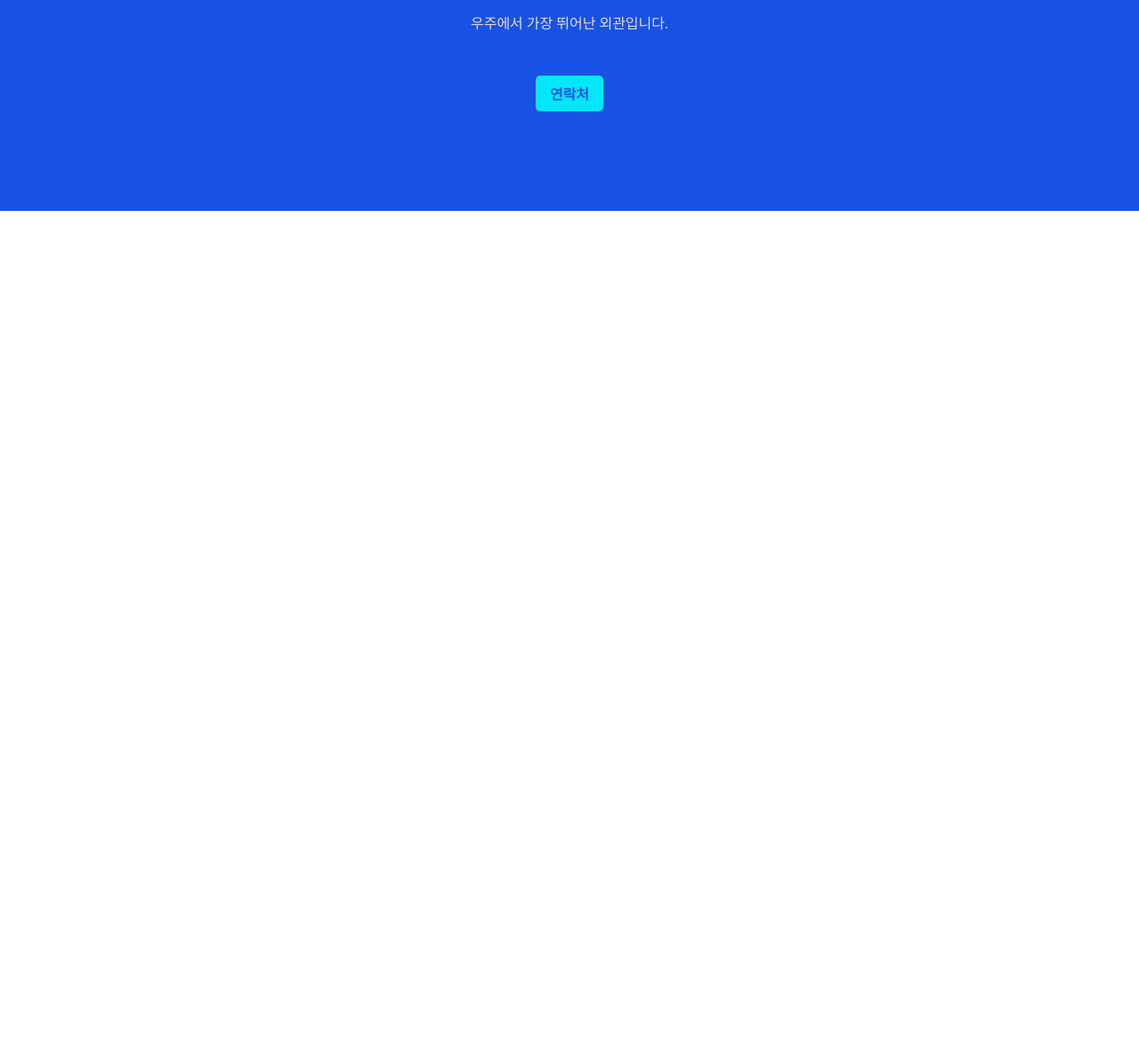
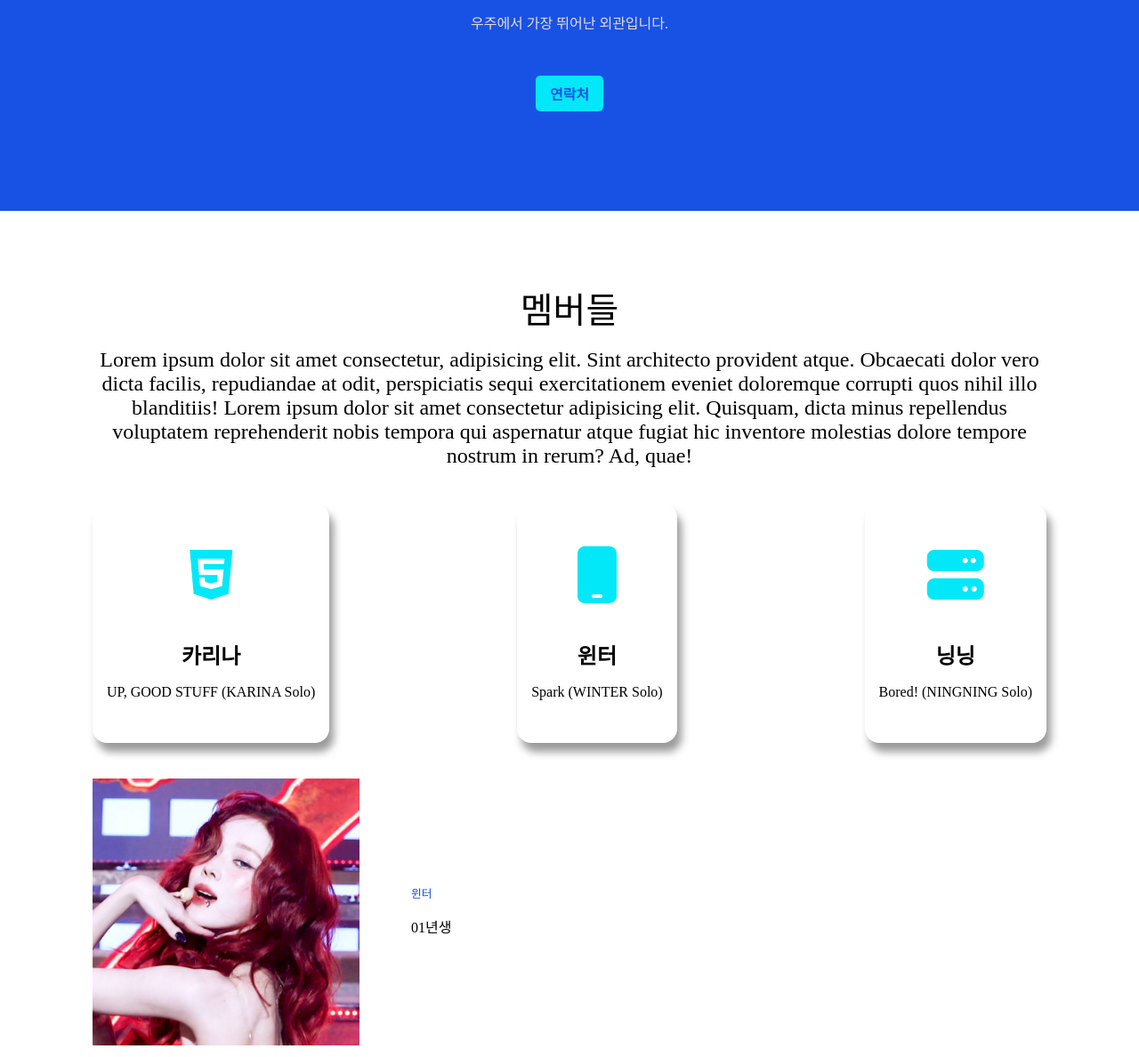
Before and after one commit to dejung71020/MySite, a plain HTML site: page index.html in a window 1280 px wide. Shown: the part 549-1737 px from the top of the page at 89% size. Before the commit the page ends 800 px from the top, so only its background shows below. Drawn offline with Linux system fonts and the light colour scheme; a web font is replaced by a local one.

Commit message:
about css 적용

```diff
--- a/css/style.css
+++ b/css/style.css
@@ -59,6 +59,27 @@ ul {
   padding: 0;
 }
 
+.section {
+  padding: 4rem;
+  text-align: center;
+}
+
+.max-container {
+  max-width: var(--size-max-width);
+  margin: auto;
+}
+
+.title {
+  font-size: 2.5rem;
+  margin: 1rem 0;
+}
+
+.description {
+  font-size: 1.5rem;
+  margin: 0.5rem 0;
+}
+
+/* header */
 header {
   background-color: var(--color-black);
   position: fixed;
@@ -69,6 +90,7 @@ header {
   justify-content: space-between;
   align-items: center;
   z-index: 10;
+  /* border-bottom: 1px solid black; */
 }
 
 .header__logo {
@@ -149,3 +171,57 @@ header {
   color: var(--color-text);
   outline: 2px solid var(--color-accent);
 }
+
+/* about */
+.majors {
+  display: flex;
+  justify-content: space-between; /* 양쪽정렬 */
+  gap: 1rem;
+  margin: 2.5rem 0;
+}
+
+.major {
+  background-color: var(--color-primary-variant);
+  padding: 2rem 1rem;
+  color: var(--color-gray);
+  border-radius: 1rem;
+  cursor: default;
+  box-shadow: 5px 10px 10px rgba(0, 0, 0, 0.4);
+}
+
+.major__icon {
+  font-size: 4rem;
+  margin: 1rem 0;
+  color: var(--color-accent);
+}
+
+.major:hover .major__icon {
+  transform: rotate(-15deg) scale(1.2);
+}
+
+.major__title {
+  font-size: 1.5rem;
+  font-weight: bold;
+  margin-bottom: 1rem;
+}
+
+.members {
+  text-align: start;
+}
+
+.members img {
+  width: 300px;
+  margin-right: 50px;
+}
+
+.member {
+  display: flex;
+  align-items: center;
+  gap: 8px;
+  margin-bottom: 1rem;
+}
+
+.member__name {
+  color: var(--color-primary);
+  font-size: 0.8rem;
+}
--- a/index.html
+++ b/index.html
@@ -5,9 +5,16 @@
     <meta name="viewport" content="width=device-width, initial-scale=1.0" />
     <meta name="author" content="DJ" />
     <meta name="discription" content="우주에서 가장 뛰어난 외관" />
+
     <link rel="shortcut icon" href="./img/카리나.ico" type="imges/x-icon" />
     <link href="./css/style.css" rel="stylesheet" type="text/css" />
+
     <title>DJ&#39;s Website</title>
+
+    <script
+      src="https://kit.fontawesome.com/133260cff9.js"
+      crossorigin="anonymous"
+    ></script>
   </head>
   <body>
     <!-- header -->
@@ -48,7 +55,52 @@
         <a class="home__contact" href="#contact">연락처</a>
       </section>
       <!-- about -->
-      <section id="about"></section>
+      <section id="about" class="section max-container">
+        <h2 class="title">멤버들</h2>
+        <p class="description">
+          Lorem ipsum dolor sit amet consectetur, adipisicing elit. Sint
+          architecto provident atque. Obcaecati dolor vero dicta facilis,
+          repudiandae at odit, perspiciatis sequi exercitationem eveniet
+          doloremque corrupti quos nihil illo blanditiis! Lorem ipsum dolor sit
+          amet consectetur adipisicing elit. Quisquam, dicta minus repellendus
+          voluptatem reprehenderit nobis tempora qui aspernatur atque fugiat hic
+          inventore molestias dolore tempore nostrum in rerum? Ad, quae!
+        </p>
+        <ul class="majors">
+          <li class="major">
+            <i class="fa-brands fa-html5 major__icon"></i>
+            <p class="major__title">카리나</p>
+            <p>UP, GOOD STUFF (KARINA Solo)</p>
+          </li>
+          <li class="major">
+            <i class="fa-solid fa-mobile major__icon"></i>
+            <p class="major__title">윈터</p>
+            <p>Spark (WINTER Solo)</p>
+          </li>
+          <li class="major">
+            <i class="fa-solid fa-server major__icon"></i>
+            <p class="major__title">닝닝</p>
+            <p>Bored! (NINGNING Solo)</p>
+          </li>
+        </ul>
+
+        <ul class="members">
+          <li class="member">
+            <img src="./img/윈터.jpeg" alt="윈터 로고" />
+            <div>
+              <p class="member__name">윈터</p>
+              <p class="member__birtY">01년생</p>
+            </div>
+          </li>
+          <li class="member">
+            <img src="./img/닝닝.jpg" alt="닝닝 로고" />
+            <div>
+              <p class="member__name">닝닝</p>
+              <p class="member__birtY">02년생</p>
+            </div>
+          </li>
+        </ul>
+      </section>
       <!-- skills -->
       <section id="skills"></section>
       <!-- work -->
```
Also changed, not shown: img/닝닝.jpg (added), img/윈터.jpeg (added).
